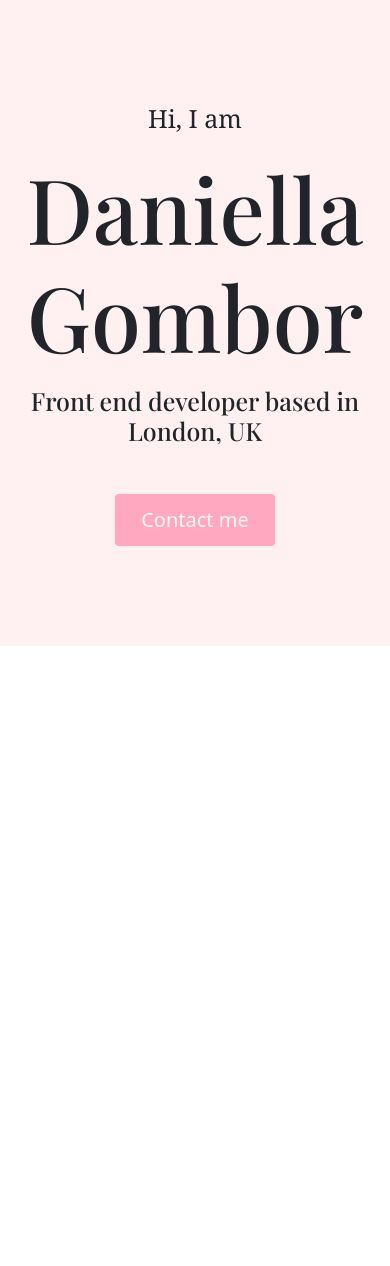
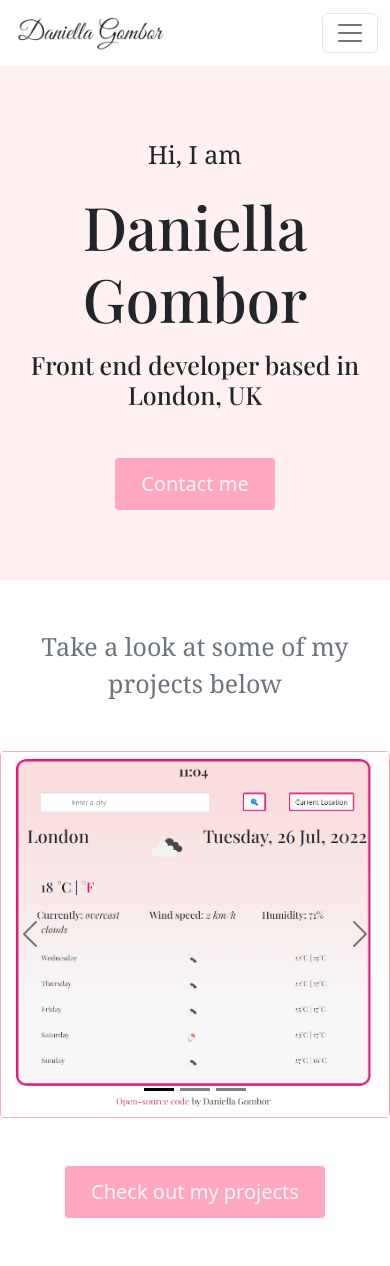
Before and after one commit to dandan-09/my-portfolio-project, a plain HTML site: page index.html in a window 390 px wide. Before the commit the page ends 844 px from the top, so only its background shows below. Drawn offline with nearby package versions, Linux system fonts and the light colour scheme; a web font is replaced by a local one.

Commit message:
Added the navbar, image carousel and made the homepage responsive

```diff
--- a/index.html
+++ b/index.html
@@ -24,12 +24,136 @@
     <link rel="stylesheet" href="/portfolio.css" />
   </head>
   <body>
+    <nav class="navbar navbar-expand-lg navbar-custom">
+      <div class="container-fluid">
+        <a class="navbar-brand" href="#">
+          <img
+            src="/images/Name-logo.png"
+            alt="Logo image"
+            width="160"
+            height="40"
+          />
+        </a>
+        <button
+          class="navbar-toggler"
+          type="button"
+          data-bs-toggle="collapse"
+          data-bs-target="#navbarNav"
+          aria-controls="navbarNav"
+          aria-expanded="false"
+          aria-label="Toggle navigation"
+        >
+          <span class="navbar-toggler-icon"></span>
+        </button>
+        <div
+          class="collapse navbar-collapse justify-content-end"
+          id="navbarNav"
+        >
+          <ul class="navbar-nav">
+            <li class="nav-item">
+              <a class="nav-link active" aria-current="page" href="#"
+                >Homepage</a
+              >
+            </li>
+            <li class="nav-item">
+              <a class="nav-link" href="#">About me</a>
+            </li>
+            <li class="nav-item">
+              <a class="nav-link" href="#">My projects</a>
+            </li>
+            <li class="nav-item">
+              <a class="nav-link">Contact me</a>
+            </li>
+          </ul>
+        </div>
+      </div>
+    </nav>
+
     <div class="hero">
       <p>Hi, I am</p>
       <h1 class="mb-3">Daniella Gombor</h1>
       <h2 class="mb-5">Front end developer based in London, UK</h2>
       <a href="#" class="btn contact-me-button">Contact me</a>
     </div>
+
+    <p class="mt-5 mb-5 text-center text-muted">
+      Take a look at some of my projects below
+    </p>
+
+    <div
+      id="carouselExampleDark"
+      class="carousel carousel-dark slide mb-5"
+      data-bs-ride="carousel"
+    >
+      <div class="carousel-indicators">
+        <button
+          type="button"
+          data-bs-target="#carouselExampleDark"
+          data-bs-slide-to="0"
+          class="active"
+          aria-current="true"
+          aria-label="Slide 1"
+        ></button>
+        <button
+          type="button"
+          data-bs-target="#carouselExampleDark"
+          data-bs-slide-to="1"
+          aria-label="Slide 2"
+        ></button>
+        <button
+          type="button"
+          data-bs-target="#carouselExampleDark"
+          data-bs-slide-to="2"
+          aria-label="Slide 3"
+        ></button>
+      </div>
+      <div class="carousel-inner">
+        <div class="carousel-item active" data-bs-interval="10000">
+          <img
+            src="/images/weather-project.png"
+            class="d-block w-100 img-fluid"
+            alt="My weather project"
+          />
+        </div>
+        <div class="carousel-item" data-bs-interval="2000">
+          <img
+            src="/images/croissant-project.png"
+            class="d-block w-100 img-fluid"
+            alt="My croissant project"
+          />
+        </div>
+        <div class="carousel-item">
+          <img
+            src="/images/portfolio-project.png"
+            class="d-block w-100 img-fluid"
+            alt="My portfolio project"
+          />
+        </div>
+      </div>
+      <button
+        class="carousel-control-prev"
+        type="button"
+        data-bs-target="#carouselExampleDark"
+        data-bs-slide="prev"
+      >
+        <span class="carousel-control-prev-icon" aria-hidden="true"></span>
+        <span class="visually-hidden">Previous</span>
+      </button>
+      <button
+        class="carousel-control-next"
+        type="button"
+        data-bs-target="#carouselExampleDark"
+        data-bs-slide="next"
+      >
+        <span class="carousel-control-next-icon" aria-hidden="true"></span>
+        <span class="visually-hidden">Next</span>
+      </button>
+    </div>
+
+    <div class="projects-button">
+      <a href="#" class="btn mb-5">Check out my projects</a>
+    </div>
+
     <script
       src="https://cdn.jsdelivr.net/npm/bootstrap@5.2.0/dist/js/bootstrap.bundle.min.js"
       integrity="sha384-A3rJD856KowSb7dwlZdYEkO39Gagi7vIsF0jrRAoQmDKKtQBHUuLZ9AsSv4jD4Xa"
--- a/portfolio.css
+++ b/portfolio.css
@@ -31,10 +31,41 @@ p {
   padding: 100px 0;
 }
 
-.contact-me-button {
+.btn {
   background: var(--secondary-color);
   color: #f7f7f7;
   border-radius: 4px;
   padding: 10px 25px;
   font-size: 20px;
 }
+
+.carousel {
+  max-width: 500px;
+  margin: 0 auto;
+  border: 1px solid var(--secondary-color);
+  border-radius: 4px;
+}
+
+.border {
+  border-radius: 4px;
+  color: var(--primary-color);
+}
+
+.navbar-custom {
+  background: white;
+}
+
+.projects-button {
+  margin: 0 auto;
+  text-align: center;
+}
+
+@media (max-width: 600px) {
+  .hero {
+    padding: 70px 0;
+  }
+
+  h1 {
+    font-size: 60px;
+  }
+}
```
Also changed, not shown: Images/croissant-project.png (added), Images/portfolio-project.png (added), Images/weather-project.png (added).
